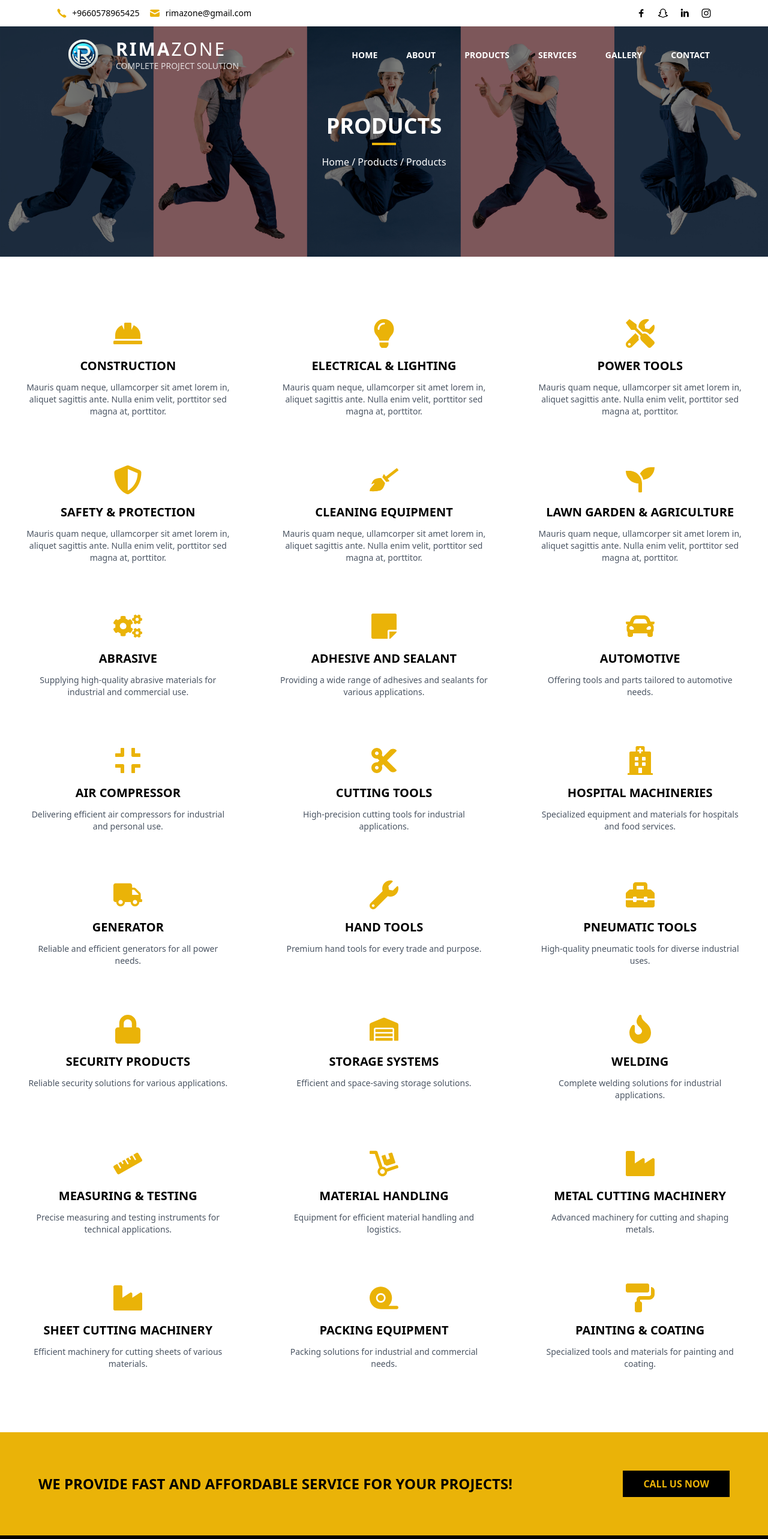
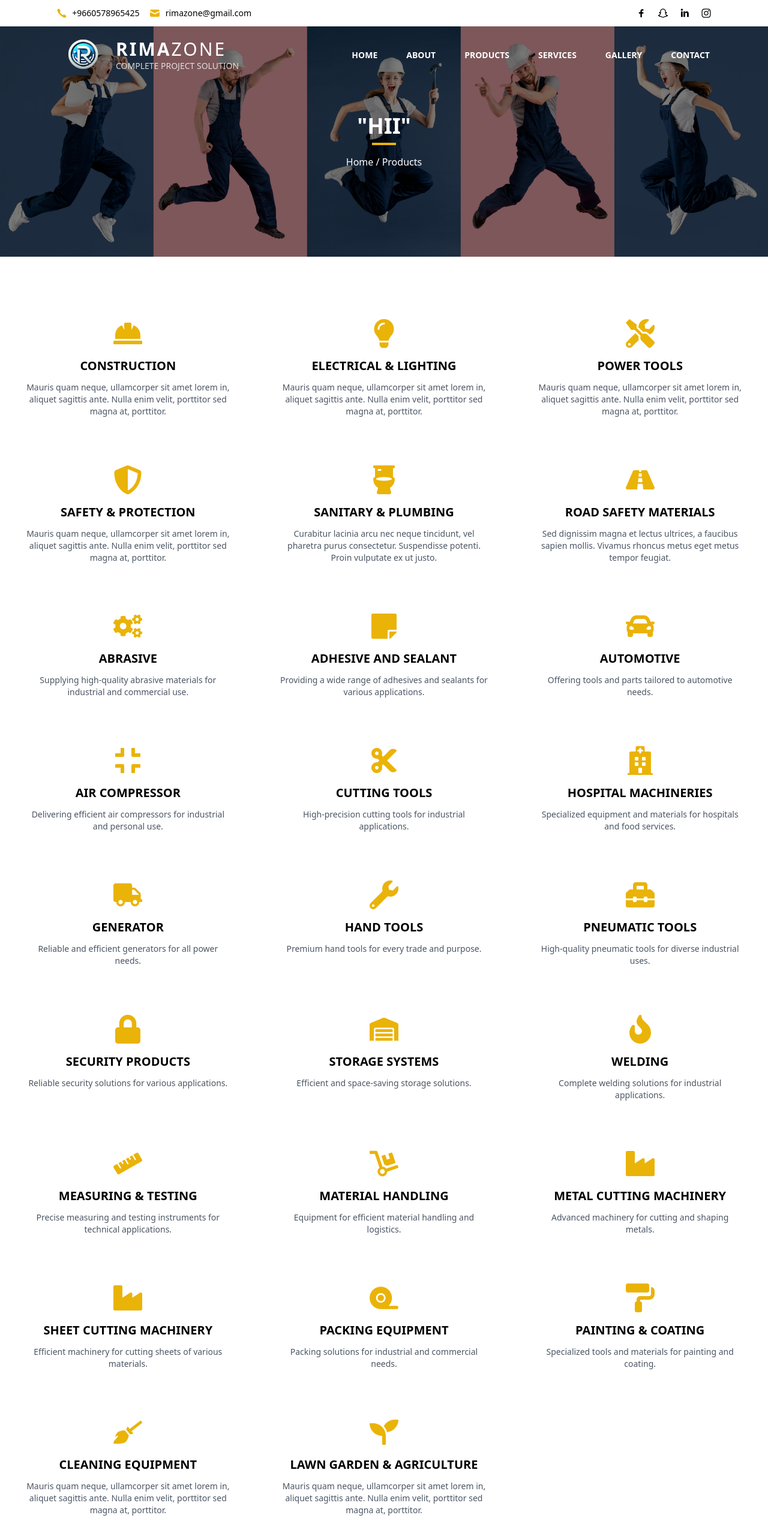
Before and after one commit to AbdulMuhaim/Rima-Zone, a Next.js app: page /products in a window 1280 px wide. Shown: the top 2566 px of the page at 60% size. Built offline with nearby package versions, Linux system fonts and the light colour scheme.

Commit message:
ninth commit

```diff
--- a/components/Header/Navbar.tsx
+++ b/components/Header/Navbar.tsx
@@ -48,7 +48,7 @@ function Navbar() {
               <a
                 key={item}
                 className="text-sm md:text-md hover:text-yellow-500 uppercase font-semibold cursor-pointer transition duration-200"
-                href={item === "home" ? "/" : item}
+                href={item === "home" ? "/" :"/"+item}
               >
                 {item}
               </a>
--- a/components/Products/Categories.tsx
+++ b/components/Products/Categories.tsx
@@ -23,6 +23,8 @@ import {
   FaShieldAlt,
   FaBroom,
   FaSeedling,
+  FaRoad,
+  FaToilet,
 } from "react-icons/fa";
 
 import { FaTape } from "react-icons/fa6";
@@ -67,17 +69,19 @@ export default function Categories() {
     },
     {
       id: 5,
-      icon: <FaBroom />, // Represents cleaning equipment
-      title: "Cleaning Equipment",
+      icon: <FaToilet />, // Represents sanitary and plumbing
+      title: "Sanitary & Plumbing",
+      link: "sanitary-plumbing",
       description:
-        "Mauris quam neque, ullamcorper sit amet lorem in, aliquet sagittis ante. Nulla enim velit, porttitor sed magna at, porttitor.",
+        "Curabitur lacinia arcu nec neque tincidunt, vel pharetra purus consectetur. Suspendisse potenti. Proin vulputate ex ut justo.",
     },
     {
       id: 6,
-      icon: <FaSeedling />, // Represents gardening and agriculture
-      title: "Lawn Garden & Agriculture",
+      icon: <FaRoad />, // Represents road safety materials
+      title: "Road Safety Materials",
+      link: "road-safety-materials",
       description:
-        "Mauris quam neque, ullamcorper sit amet lorem in, aliquet sagittis ante. Nulla enim velit, porttitor sed magna at, porttitor.",
+        "Sed dignissim magna et lectus ultrices, a faucibus sapien mollis. Vivamus rhoncus metus eget metus tempor feugiat.",
     },
     {
       id: 7,
@@ -193,6 +197,20 @@ export default function Categories() {
       title: "Painting & Coating",
       description: "Specialized tools and materials for painting and coating.",
     },
+    {
+      id: 25,
+      icon: <FaBroom />, // Represents cleaning equipment
+      title: "Cleaning Equipment",
+      description:
+        "Mauris quam neque, ullamcorper sit amet lorem in, aliquet sagittis ante. Nulla enim velit, porttitor sed magna at, porttitor.",
+    },
+    {
+      id: 26,
+      icon: <FaSeedling />, // Represents gardening and agriculture
+      title: "Lawn Garden & Agriculture",
+      description:
+        "Mauris quam neque, ullamcorper sit amet lorem in, aliquet sagittis ante. Nulla enim velit, porttitor sed magna at, porttitor.",
+    },
   ];
 
   return (
--- a/components/UI/CommonBg.jsx
+++ b/components/UI/CommonBg.jsx
@@ -4,19 +4,27 @@ import commonBanner from "../../public/commonBanner.jpg";
 
 function CommonBg() {
 
-  const [url, setUrl] = useState("");
+  // const [url, setUrl] = useState("");
+  // const capitalizedWord = url.charAt(0).toUpperCase() + url.slice(1);
 
+
+
+  const [breadcrumbs, setBreadcrumbs] = useState([]);
+
+  console.log(window.location.href);
+  console.log(breadcrumbs);
 
   useEffect(() => {
     if (typeof window !== "undefined") {
-      const fullUrl = window.location.href; // e.g., "http://localhost:3000/products"
-      const pathSegment = fullUrl.split("/").pop(); // Extracts "products"
-      setUrl(pathSegment); // Set only the last part ("products") in the state
+      // Get the pathname after the domain
+      const pathSegments = window.location.pathname
+        .split("/") // Split by "/"
+        .filter((segment) => segment); // Remove empty strings (e.g., from leading "/")
+
+      // Update the state with the array of path segments
+      setBreadcrumbs(["Home", ...pathSegments]);
     }
   }, []);
-
-  const capitalizedWord = url.charAt(0).toUpperCase() + url.slice(1);
-
 
   return (
     <div
@@ -29,16 +37,17 @@ function CommonBg() {
       {/* Content (optional) */}
       <div className="relative z-10  flex flex-col items-center justify-center h-full ">
         <h2 className="text-4xl text-white font-sans font-bold uppercase relative inline-block">
-          {url}
+          "hii"
           <span className="block h-1 w-10 bg-yellow-500 mx-auto mt-2"></span>
         </h2>{" "}
-        <div className="mt-4">
-          <span className="text-white cursor-pointer">Home</span>
-          <span className="text-white "> / </span>
-          <span className="text-white cursor-pointer">{capitalizedWord}</span>
-          <span className="text-white "> / </span>
-          <span className="text-white cursor-pointer">{capitalizedWord}</span>
-        </div>
+        <div className="breadcrumbs mt-4">
+        {breadcrumbs.map((crumb, index) => (
+          <span key={index} className="breadcrumb text-white">
+            {crumb.charAt(0).toUpperCase() + crumb.slice(1)} {/* Capitalize */}
+            {index < breadcrumbs.length - 1 && " / "} {/* Add separator */}
+          </span>
+        ))}
+      </div>
       </div>
     </div>
   );
```
